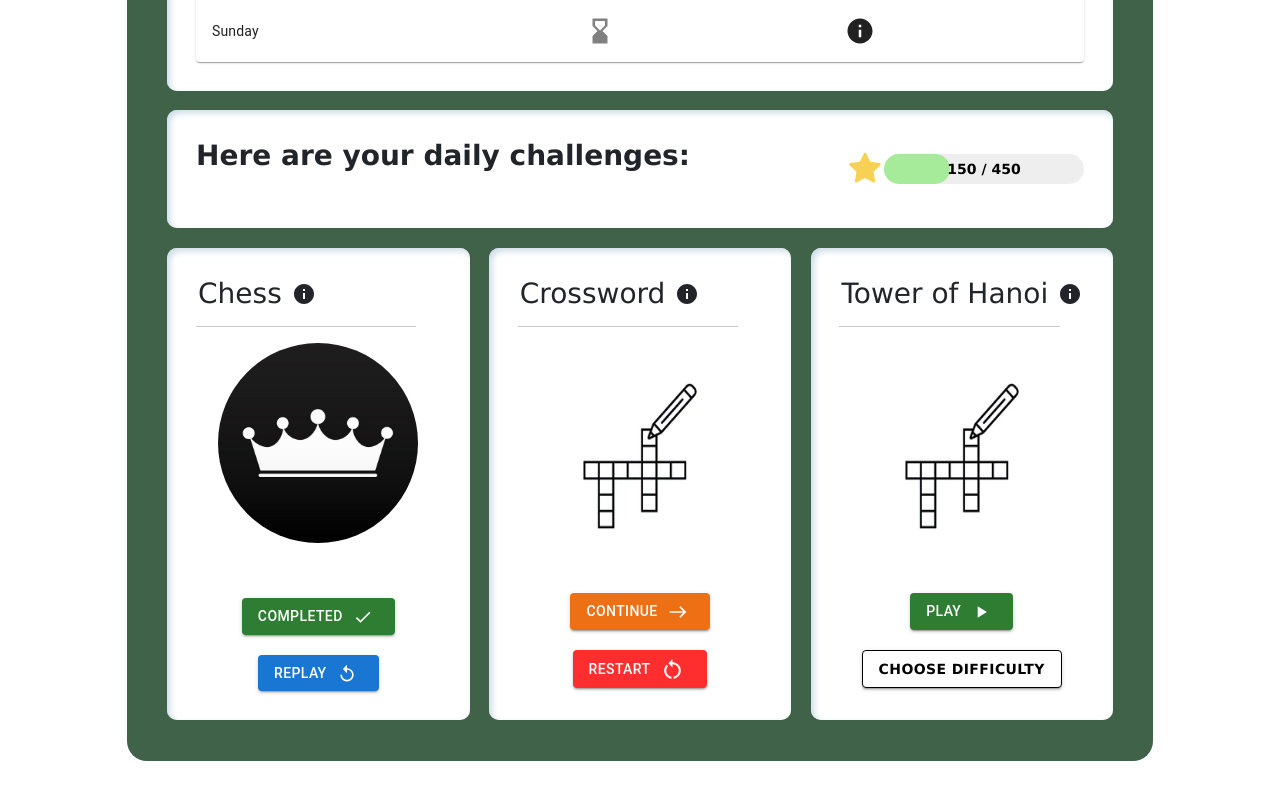
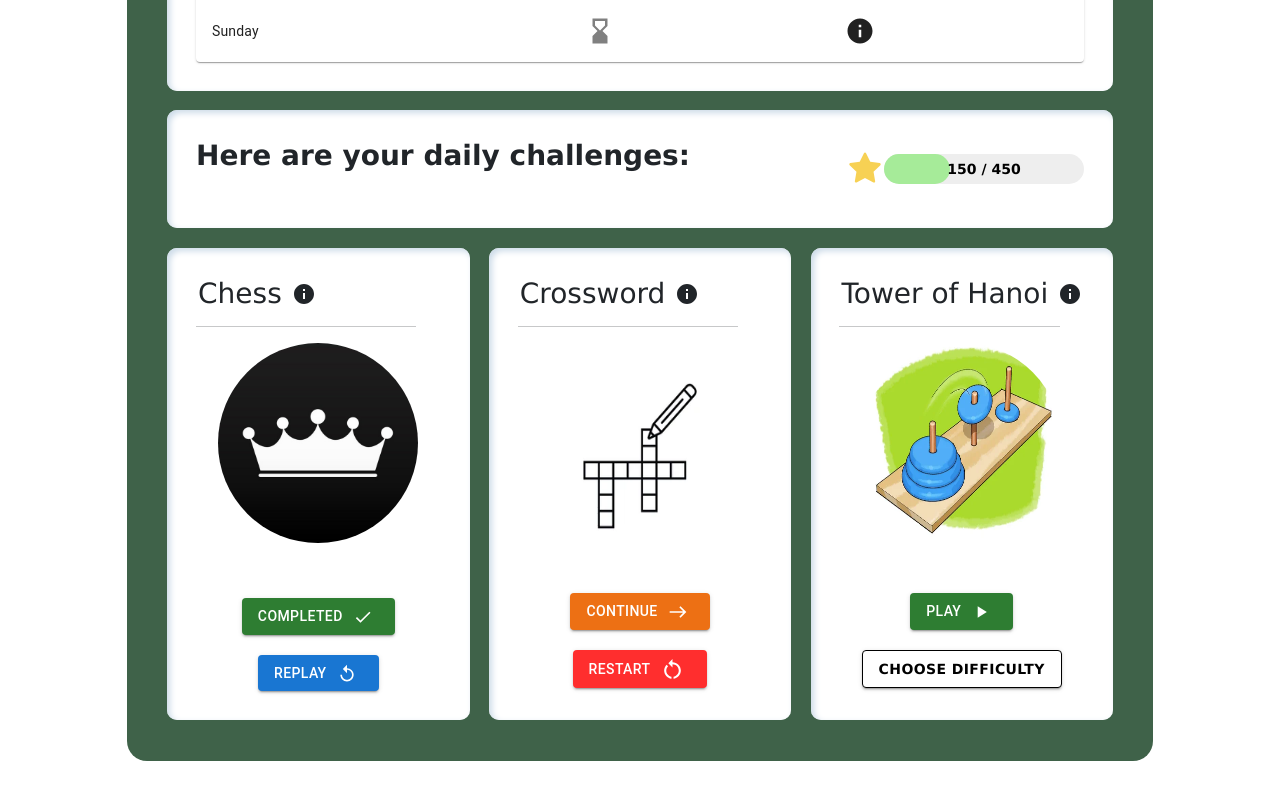
Before and after one commit to chloehylaw/cognigo, a React (Create React App) app: page /challenges in a window 1280 px wide. Shown: the part 878-1678 px from the top of the page. Built offline with nearby package versions, Linux system fonts and the light colour scheme.

Commit message:
corrected the picture associated with the game

```diff
--- a/src/pages/DailyChallenges.js
+++ b/src/pages/DailyChallenges.js
@@ -27,6 +27,7 @@ import RestartAltIcon from "@mui/icons-material/RestartAlt";
 import React, { useState, useEffect, useRef } from "react";
 import IconButton from "@mui/material/IconButton";
 import { AiFillStar } from "react-icons/ai";
+import imgTowerofhanoi from '../images/imgTowerofhanoi.webp';
 
 function createData(day, status, replay) {
   return { day, status, replay };
@@ -331,7 +332,7 @@ export default function DailyChallenges() {
               </div>
               <hr style={{ width: "90%" }} />
               <div style={{ height: "250px" }}>
-                <img src={crossword} style={{ width: 200, height: 200 }}></img>
+                <img src={imgTowerofhanoi} style={{ width: 200, height: 200 }}></img>
               </div>
               <div>
                 <Button
```
